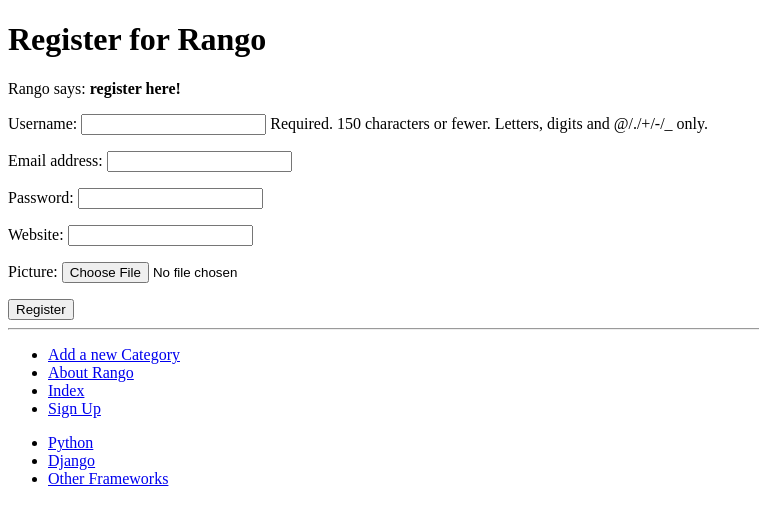
After one commit to JosefHorn/tango_with_django_project, a Django app: page /rango/register/ in a window 1280 px wide. The commit adds this page. Shown: the top 525 px of the page, without its empty margins (0-759 px from the left). Run offline with Django 3.2, Linux system fonts and the light colour scheme; data comes from the database, SQL or seed files in the repository.

Commit message:
up to 9.7

```diff
--- a/tango_with_django_project/rango/admin.py
+++ b/tango_with_django_project/rango/admin.py
@@ -1,5 +1,6 @@
 from django.contrib import admin
 from rango.models import Category, Page
+from rango.models import UserProfile
 
 class CategoryAdmin(admin.ModelAdmin):
     prepopulated_fields = {'slug':('name',)}
@@ -9,5 +10,6 @@
 
 admin.site.register(Category, CategoryAdmin)
 admin.site.register(Page, PageAdmin)
+admin.site.register(UserProfile)
 
 # Register your models here.
--- a/tango_with_django_project/rango/forms.py
+++ b/tango_with_django_project/rango/forms.py
@@ -1,5 +1,6 @@
 from django import forms
-from rango.models import Page, Category
+from django.contrib.auth.models import User
+from rango.models import Page, Category, UserProfile
 
 class CategoryForm(forms.ModelForm):
     name = forms.CharField(max_length=128, help_text="Please enter the category name.")
@@ -30,3 +31,15 @@
     class Meta:
         model = Page
         exclude = ('category',)
+
+class UserForm(forms.ModelForm):
+    password = forms.CharField(widget=forms.PasswordInput())
+
+    class Meta:
+        model = User
+        fields = ('username', 'email', 'password')
+
+class UserProfileForm(forms.ModelForm):
+    class Meta:
+        model = UserProfile
+        fields = ('website', 'picture')
--- a/tango_with_django_project/rango/models.py
+++ b/tango_with_django_project/rango/models.py
@@ -1,5 +1,6 @@
 from django.db import models
 from django.template.defaultfilters import slugify
+from django.contrib.auth.models import User
 
 class Category(models.Model):
     name = models.CharField(max_length=128, unique=True)
@@ -27,3 +28,12 @@
 
     def __str__(self):
         return self.title
+
+class UserProfile(models.Model):
+    user = models.OneToOneField(User)
+
+    website = models.URLField(blank=True)
+    picture = models.ImageField(upload_to='profile_images', blank=True)
+
+    def __str__(self):
+        return self.user.username
--- a/tango_with_django_project/rango/urls.py
+++ b/tango_with_django_project/rango/urls.py
@@ -8,4 +8,5 @@
     url(r'^add_category/$', views.add_category, name='add_category'),
     url(r'^category/(?P<category_name_slug>[\w\-]+)/$', views.show_category, name='show_category'),
     url(r'^category/(?P<category_name_slug>[\w\-]+)/add_page/$', views.add_page, name='add_page'),
+    url(r'^register/$', views.register, name='register'),
     ]
--- a/tango_with_django_project/rango/views.py
+++ b/tango_with_django_project/rango/views.py
@@ -4,6 +4,7 @@
 from rango.models import Page
 from rango.forms import CategoryForm
 from rango.forms import PageForm
+from rango.forms import UserForm, UserProfileForm
 
 def index(request):
     category_list = Category.objects.order_by('-likes')[:5]
@@ -69,4 +70,30 @@
     context_dict = {'form':form, 'category': category}
     return render(request, 'rango/add_page.html', context_dict)
 
-# Create your views here.
+def register(request):
+    registered = False
+    if request.method == 'POST':
+       user_form = UserFrom(data=request.POST)
+       profile_form = UserProfileForm(data=request.POST)
+
+       if user.form.is_valid() and profile_form.is_valid():
+           user = user_form.save()
+           user.set_password(user.password)
+           user.save()
+
+           profile = profile_form.save(commit=False)
+           profile.user = user
+
+           if 'picture' in request.FILES:
+               profile.picture = request.FILES['picture']
+           profile.save()
+           registered = True
+       else:
+           print(user_form.errors, profile_form.errors)
+    else:
+        user_form = UserForm()
+        profile_form = UserProfileForm()
+
+    return render(request, 'rango/register.html', {'user_form':user_form,
+                                                   'profile_form':profile_form,
+                                                   'registered':registered,})
--- a/tango_with_django_project/tango_with_django_project/settings.py
+++ b/tango_with_django_project/tango_with_django_project/settings.py
@@ -49,6 +49,11 @@
     'rango',
 ]
 
+PASSWORD_HASHERS = (
+    'django.contrib.auth.hashers.PBKDF2PasswordHasher',
+    'django.contrib.auth.hashers.PBKDF2SHA1PasswordHasher',
+)
+
 MIDDLEWARE = [
     'django.middleware.security.SecurityMiddleware',
     'django.contrib.sessions.middleware.SessionMiddleware',
@@ -98,6 +103,7 @@
 AUTH_PASSWORD_VALIDATORS = [
     {
         'NAME': 'django.contrib.auth.password_validation.UserAttributeSimilarityValidator',
+        'OPTIONS':{'min_length':6,},
     },
     {
         'NAME': 'django.contrib.auth.password_validation.MinimumLengthValidator',
--- a/tango_with_django_project/templates/rango/base.html
+++ b/tango_with_django_project/templates/rango/base.html
@@ -25,6 +25,7 @@
 				<li><a href="{% url 'add_category' %}">Add a new Category</a></li>
 				<li><a href="{% url 'about' %}">About Rango</a></li>
 				<li><a href="{% url 'index' %}">Index</a></li>
+				<li><a href="{% url 'register' %}">Sign Up</a></li>
 			</ul>
 		</div>
 		<div>
--- /dev/null
+++ b/tango_with_django_project/templates/rango/register.html
@@ -0,0 +1,25 @@
+{% extends 'rango/base.html' %}
+{% load staticfiles %}
+
+{% block title_block %}
+	register
+{% endblock %}
+
+{% block body_block %}
+	<h1>Register for Rango</h1>
+	{% if registered %}
+		Rango says: <strong>thank you for registering</strong>
+		<a href="{% url 'index' %}">Return to the homepage.</a><br />
+	{% else %}
+		Rango says: <strong>register here!</strong><br />
+		<form id ="user_form" method="post" action="{% url 'register' %}" enctype="multipart/form-data">
+
+		{% csrf_token %}
+
+		{{ user_form.as_p }}
+		{{ profile_form.as_p }}
+
+		<input type="submit" name="submit" value="Register" />
+	</form>
+	{% endif %}
+{% endblock %}
```
Also changed, not shown: tango_with_django_project/rango/migrations/0009_userprofile.py (added).
